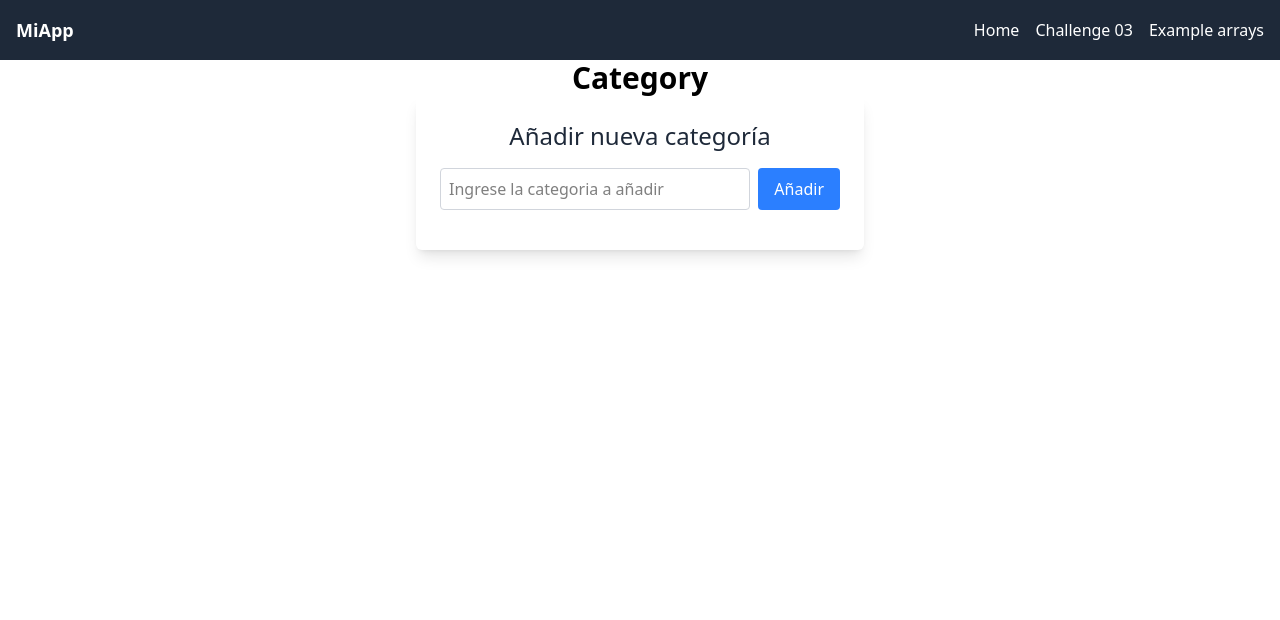
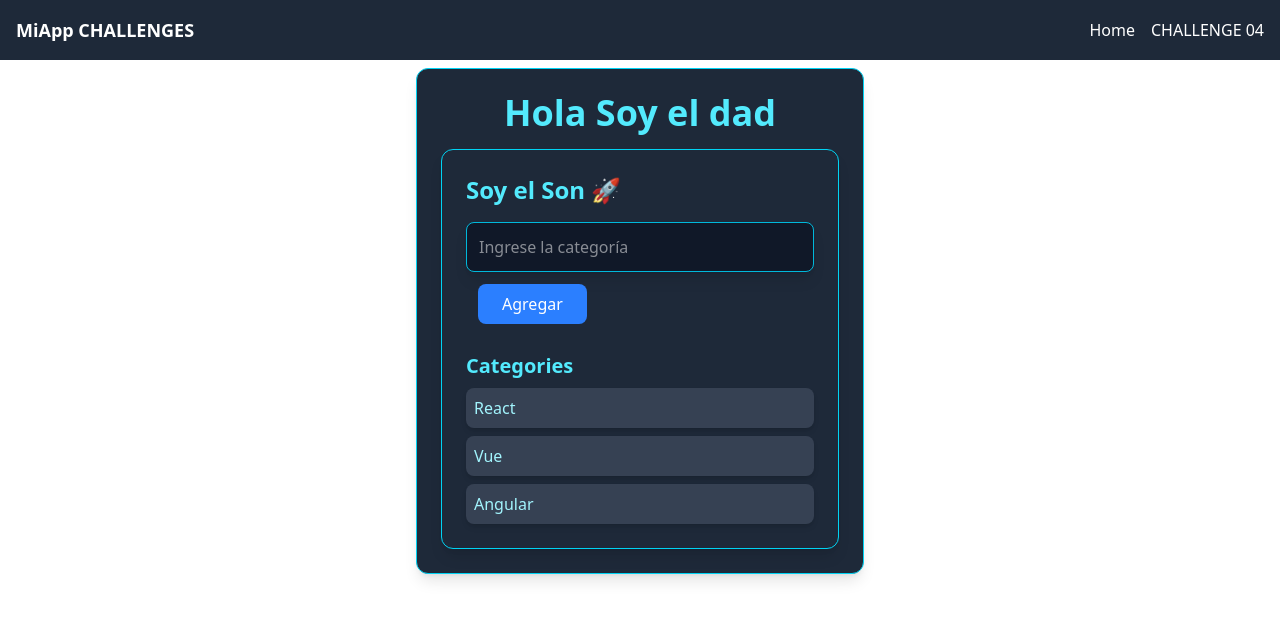
Before and after one commit to SebastianM1206/homeworks, a React (Vite) app in the folder my-vite-app/: page /category in a window 1280 px wide. Shown: the top 620 px of the page. Built offline with nearby package versions, Linux system fonts and the light colour scheme.

Commit message:
Challenge 04

```diff
--- a/my-vite-app/src/App.jsx
+++ b/my-vite-app/src/App.jsx
@@ -1,5 +1,4 @@
 import { BrowserRouter as Router, Routes, Route, Link } from "react-router-dom";
-import Counter from "./pages/Counter";
 import Home from "./pages/Home";
 import Category from "./pages/Category";
 import Navbar from "./components/Navbar";
@@ -10,7 +9,6 @@ function App() {
       <Navbar />
       <Routes>
         <Route path="/" element={<Home />} />
-        <Route path="/counter" element={<Counter />} />
         <Route path="/category" element={<Category />} />
       </Routes>
     </Router>
--- /dev/null
+++ b/my-vite-app/src/components/ComponentApp.jsx
@@ -0,0 +1,43 @@
+import React from "react";
+import { useState } from "react";
+import Button from "./Button";
+
+const ComponentApp = ({ dadFunction, dadArray }) => {
+  const [category, setCategory] = useState("");
+
+  const handleUseDadFunction = () => {
+    if (category.trim() !== "") {
+      dadFunction(category);
+      setCategory("");
+    }
+  };
+
+  return (
+    <div className="bg-gray-800 text-white p-6 rounded-xl shadow-lg border border-cyan-400 max-w-md w-full">
+      <h2 className="text-2xl font-semibold text-cyan-300 mb-4">
+        Soy el Son 🚀
+      </h2>
+      <input
+        type="text"
+        value={category}
+        onChange={(e) => setCategory(e.target.value)}
+        placeholder="Ingrese la categoría"
+        className="w-full p-3 rounded-lg bg-gray-900 border border-cyan-500 text-white focus:outline-none focus:ring-2 focus:ring-cyan-400 shadow-lg"
+      />
+      <Button text="Agregar" handleFunction={handleUseDadFunction} />
+      <h2 className="text-xl font-semibold text-cyan-300 mt-4">Categories</h2>
+      <ul className="mt-2 space-y-2">
+        {dadArray.map((item, index) => (
+          <li
+            key={index}
+            className="bg-gray-700 p-2 rounded-lg shadow-md text-cyan-200"
+          >
+            {item}
+          </li>
+        ))}
+      </ul>
+    </div>
+  );
+};
+
+export default ComponentApp;
--- a/my-vite-app/src/components/Container.jsx
+++ b/my-vite-app/src/components/Container.jsx
@@ -1,37 +1,20 @@
 import React, { useState } from "react";
-import InputCategory from "./InputCategory";
+import ComponentApp from "./ComponentApp";
 
 function Container() {
-  const [categoria, setCategoria] = useState("");
-  const [categorias, setCategorias] = useState([]);
+  const [categories, setCategories] = useState(["React", "Vue", "Angular"]);
 
-  const addCategoria = () => {
-    setCategorias([...categorias, categoria]);
-    setCategoria("");
+  //el cucho
+  const handleAddCategory = (newOne) => {
+    setCategories([...categories, newOne]);
   };
 
   return (
-    <div className="flex items-center justify-center  bg-white">
-      <div className="w-full max-w-md p-6 bg-white shadow-lg rounded-md">
-        <h1 className="text-2xl  text-gray-800 mb-4 text-center">
-          Añadir nueva categoría
-        </h1>
-        <InputCategory
-          categoria={categoria}
-          setCategoria={setCategoria}
-          addCategoria={addCategoria}
-        />
-        <ul className="space-y-2">
-          {categorias.map((cate, index) => (
-            <li
-              key={index}
-              className="p-2 bg-gray-100 rounded text-gray-700 text-center"
-            >
-              {cate}
-            </li>
-          ))}
-        </ul>
-      </div>
+    <div className="flex flex-col items-center justify-center  bg-gray-800 text-white p-6 rounded-xl shadow-lg border border-cyan-400 max-w-md w-full">
+      <h2 className="text-4xl font-semibold text-cyan-300 mb-4">
+        Hola Soy el dad
+      </h2>
+      <ComponentApp dadFunction={handleAddCategory} dadArray={categories} />
     </div>
   );
 }
--- a/my-vite-app/src/components/Navbar.jsx
+++ b/my-vite-app/src/components/Navbar.jsx
@@ -5,17 +5,14 @@ const Navbar = () => {
     <nav className="bg-gray-800 p-4">
       <div className="container mx-auto flex justify-between items-center">
         <Link to="/" className="text-white text-lg font-bold">
-          MiApp
+          MiApp CHALLENGES
         </Link>
         <div className="space-x-4">
           <Link to="/" className="text-white">
             Home
           </Link>
-          <Link to="/counter" className="text-white">
-            Challenge 03
-          </Link>
           <Link to="/category" className="text-white">
-            Example arrays
+            CHALLENGE 04
           </Link>
         </div>
       </div>
--- a/my-vite-app/src/pages/Category.jsx
+++ b/my-vite-app/src/pages/Category.jsx
@@ -3,10 +3,9 @@ import Container from "../components/Container";
 
 function Category() {
   return (
-    <>
-      <h1 className="text-3xl font-bold text-center">Category</h1>
+    <div className="flex flex-col items-center  min-h-screen py-2">
       <Container></Container>
-    </>
+    </div>
   );
 }
 
--- a/my-vite-app/src/pages/Home.jsx
+++ b/my-vite-app/src/pages/Home.jsx
@@ -1,7 +1,7 @@
 import React from "react";
 
 function Home() {
-  return <div>HOMEWORKS</div>;
+  return <div className="THIS IS MY CHALLENGE APP"></div>;
 }
 
 export default Home;
```
